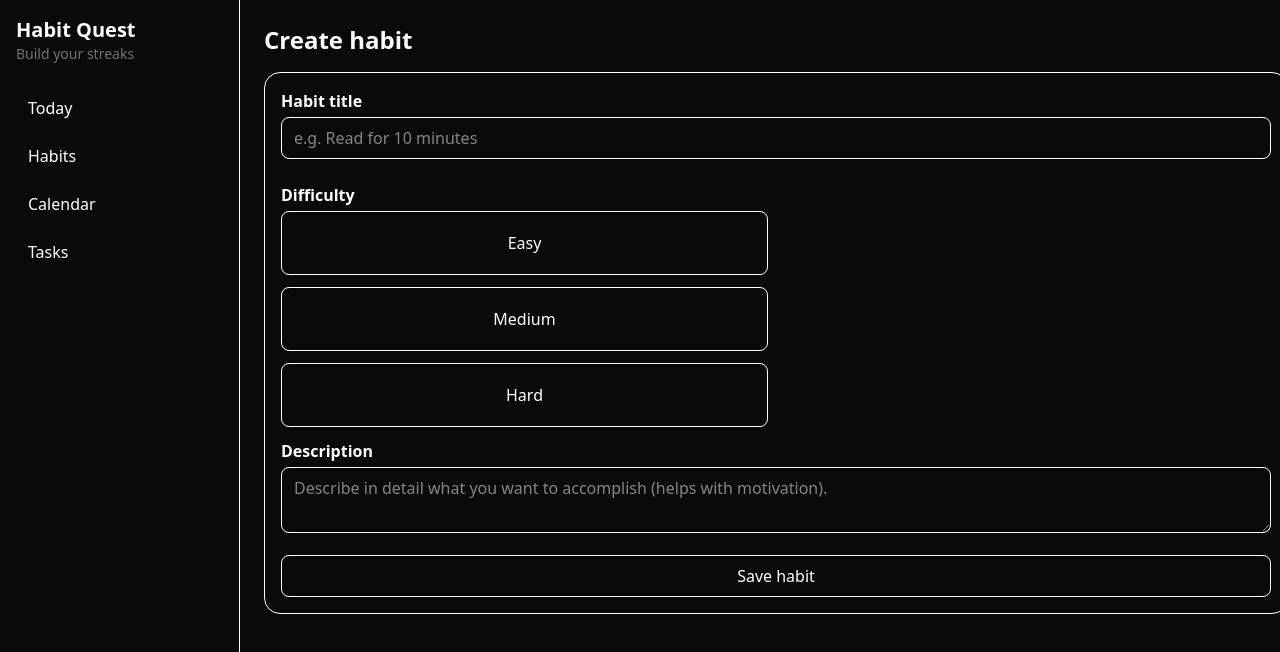
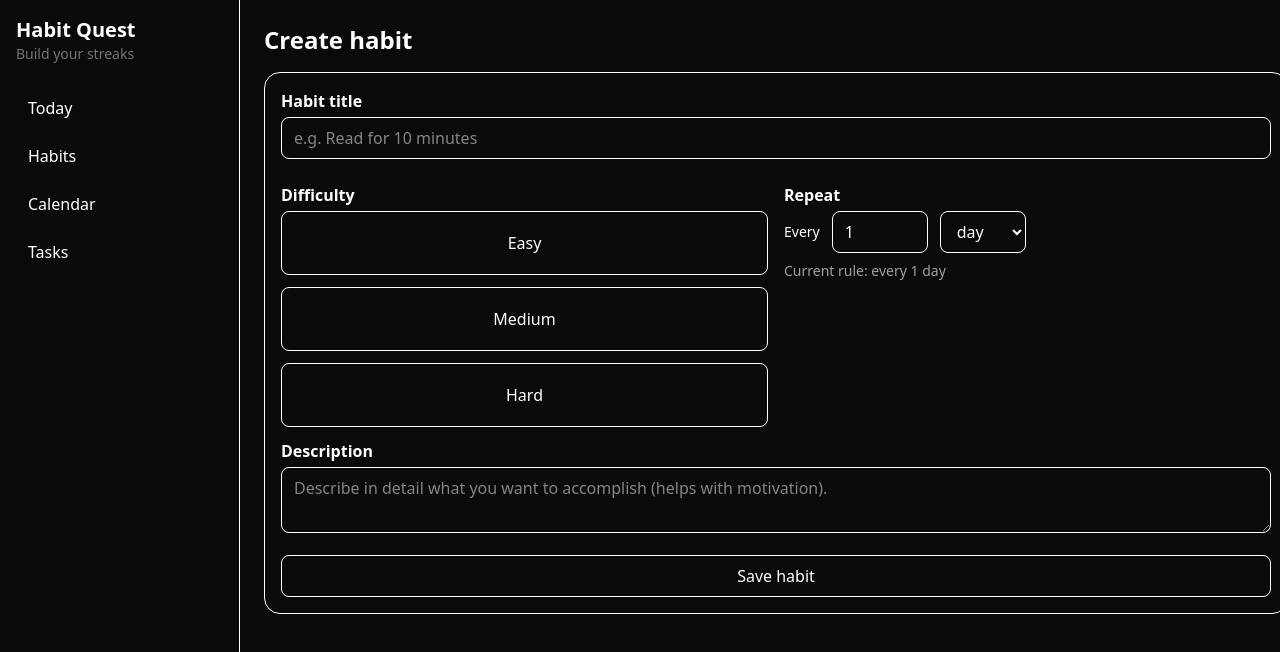
Before and after one commit to Galac02/Habit_Quest, a Next.js app: page /habits/new in a window 1280 px wide. Shown: the top 652 px of the page. Built offline with nearby package versions, Linux system fonts and the light colour scheme.

Commit message:
Added repeat dropdowns to habit creation

```diff
--- a/package.json
+++ b/package.json
@@ -19,6 +19,7 @@
     "drizzle-orm": "^0.39.3",
     "lucide-react": "^0.511.0",
     "next": "^15.2.0",
+    "nextjs": "^0.0.3",
     "pg": "^8.20.0",
     "react": "^19.0.0",
     "react-dom": "^19.0.0",
--- a/src/components/habits/habit-card.tsx
+++ b/src/components/habits/habit-card.tsx
@@ -76,9 +76,9 @@ export function HabitCard({ initialHabits }: { initialHabits: HabitCardProps[] }
                 type="button"
                 onClick={() => handleMarkDone(habit.id)}
                 disabled={isCompleting || isInactive}
-                className={["relative flex h-12 w-32 items-center justify-center overflow-hidden rounded-lg border text-sm font-medium transition-all duration-500",
+                className={["cursor-pointer relative flex h-12 w-32 items-center justify-center overflow-hidden rounded-lg border text-sm font-medium transition-all",
                   isCompleting || isInactive
-                    ? "border-green-500 bg-green-500 text-white"
+                    ? "border-green-500 bg-green-500 text-white duration-500"
                     : "border-white text-white hover:ring-2 hover:shadow-[0_0_10px_rgba(255,255,255,0.7)]",
                 ].join(" ")}
               >
--- a/src/components/habits/habit-form.tsx
+++ b/src/components/habits/habit-form.tsx
@@ -1,6 +1,8 @@
 "use client";
 
 import { useState } from "react";
+
+type PeriodType = "day" | "week";
 
 export function HabitForm() {
   const [title, setTitle] = useState("");
@@ -8,6 +10,9 @@ export function HabitForm() {
   const [description, setDesc] = useState("");
   const [icon, setIcon] = useState("🔥");
   const [color, setColor] = useState("");
+
+  const [timesPerPeriod, setTimesPerPeriod] = useState<number>(1);
+  const [periodType, setPeriodType] = useState<PeriodType>("day");
 
   async function handleSubmit(e: React.FormEvent) {
     //alert(`Habit title: ${title}, Difficulty: ${difficulty}, Color: ${color}, Icon: ${icon}, Description: ${description}`);
@@ -26,9 +31,9 @@ export function HabitForm() {
         color: 0xa2a2a2,
         icon,
         rule: {
-          ruleType: "daily",
-          timesPerPeriod: 1,
-          periodType: "day",
+          ruleType: "interval",
+          timesPerPeriod,
+          periodType,
           startDate: new Date().toISOString(),
         },
       }),
@@ -38,6 +43,8 @@ export function HabitForm() {
     setDiff(1);
     setDesc("");
     setIcon("🔥");
+    setTimesPerPeriod(1);
+    setPeriodType("day");
   }
 
   return (
@@ -131,6 +138,47 @@ export function HabitForm() {
               </div>
             </label>
           </div>
+
+          {/*Habit rules */}
+          <div>
+            <label className="mb-1 block font-bold">Repeat</label>
+
+            <div className="flex items-center gap-3">
+            <span className="text-sm">Every</span>
+
+            <input
+              type="number"
+              min={1}
+              value={timesPerPeriod}
+              onChange={(e) => setTimesPerPeriod(Number(e.target.value))}
+              className="w-24 rounded-lg border px-3 py-2" />
+
+            <select
+              value={periodType}
+              onChange={(e) => setPeriodType(e.target.value as PeriodType)}
+              className="rounded-lg border px-3 py-2">
+
+              <option value="day" className="text-black">
+                {timesPerPeriod === 1 ? "day" : "days"}
+              </option>
+              <option value="week" className="text-black">
+                {timesPerPeriod === 1 ? "week" : "weeks"}
+              </option>
+              </select>
+            </div>
+
+            <p className="mt-2 text-sm text-neutral-400">
+            Current rule: every {timesPerPeriod}{" "}
+            {periodType === "day"
+              ? timesPerPeriod === 1
+                ? "day"
+                : "days"
+              : timesPerPeriod === 1
+                ? "week"
+                : "weeks"}
+            </p>
+          </div>
+
 
           {/*Habit color (for calendar)
           TO-DO
```
Also changed, not shown: 1 other file (tests, documents, lock files or other folders).
